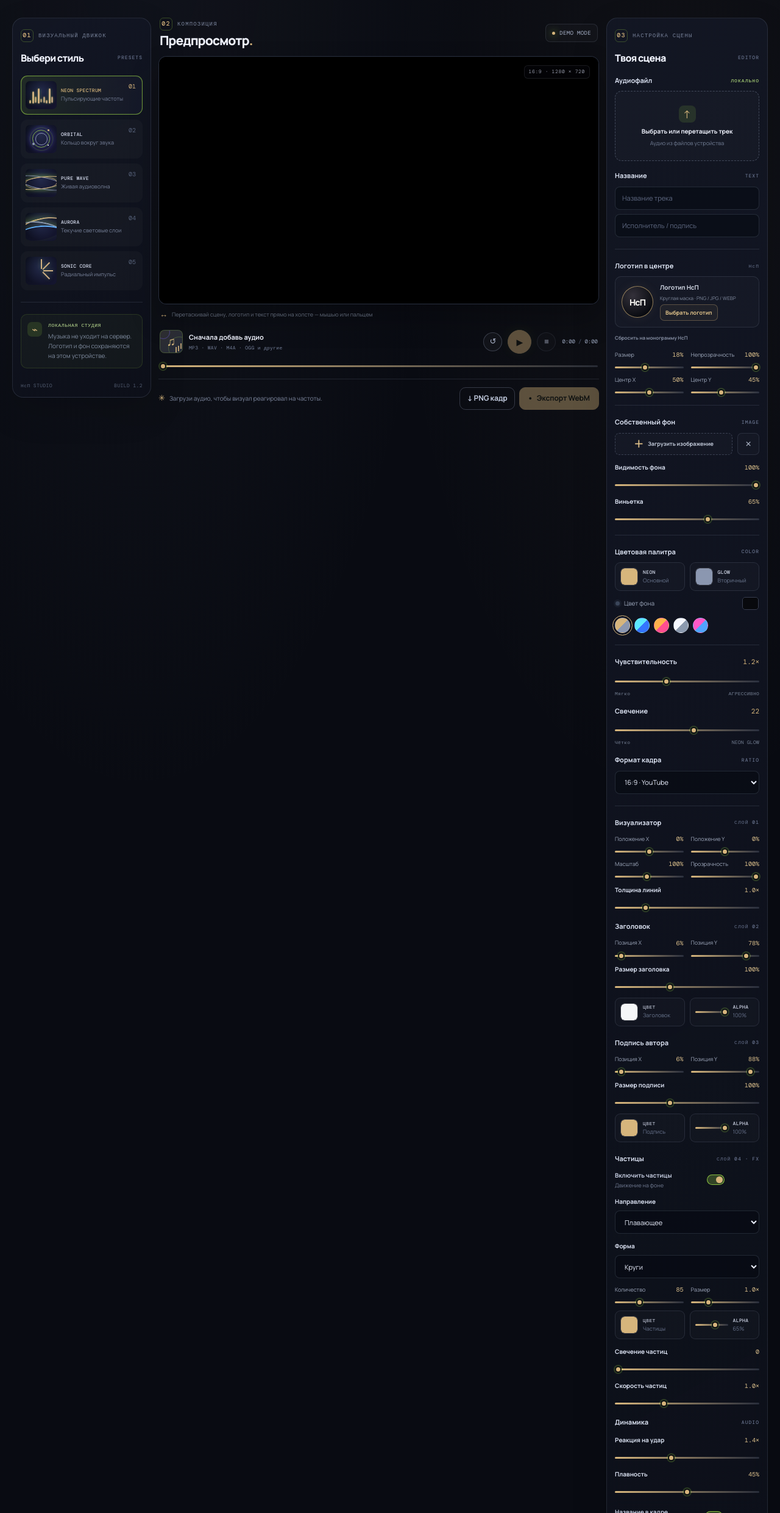
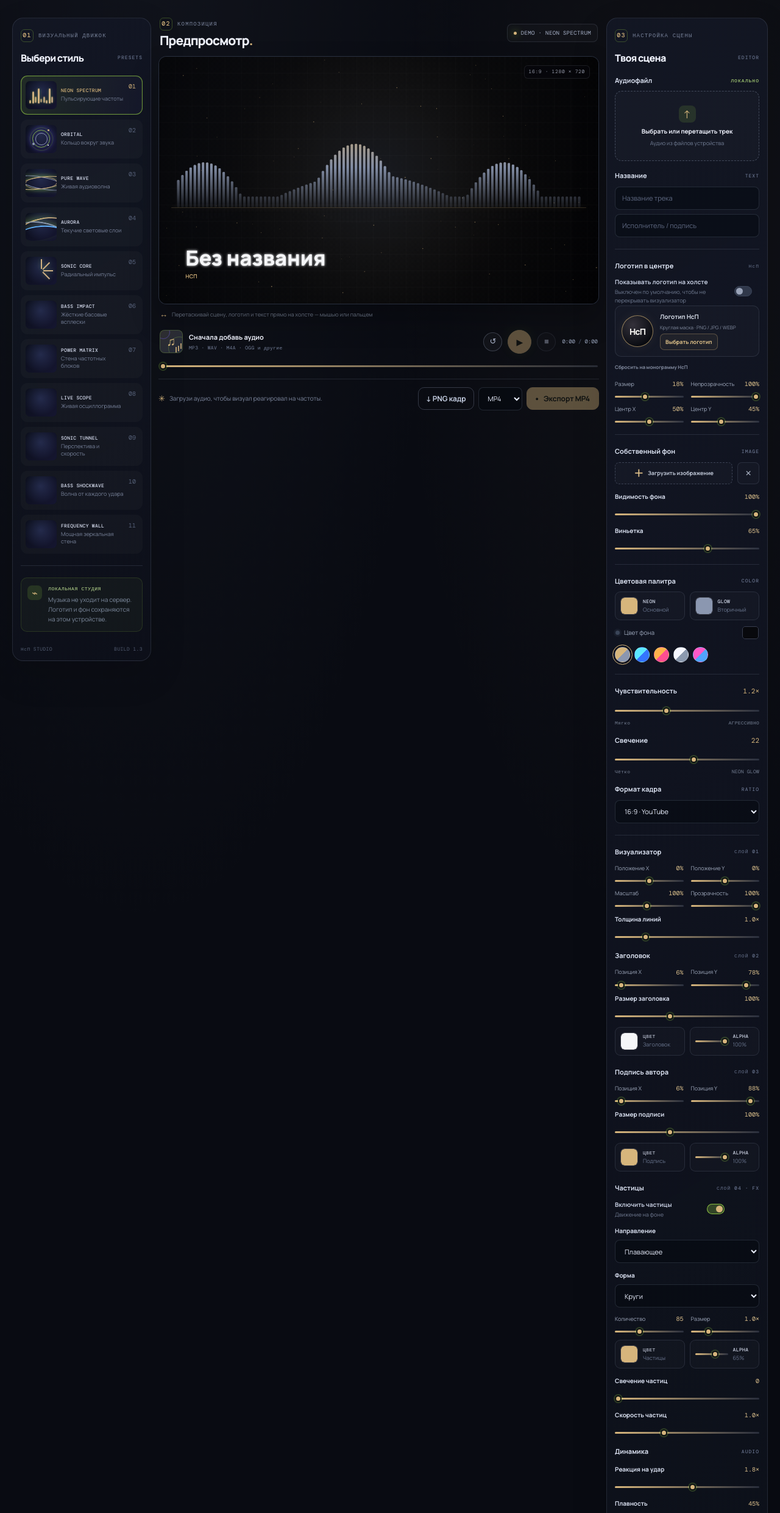
Before and after one commit to Neyro-HcP/-Music, a website: page public/index.html in a window 1280 px wide. Shown: the part 319-2800 px from the top of the page at 61% size. Drawn offline with nearby package versions, Linux system fonts and the light colour scheme; animation ran at ten frames a second.

Commit message:
Expand Visual Lab styles, controls and MP4 export

```diff
--- a/public/index.html
+++ b/public/index.html
@@ -42,30 +42,21 @@
         <div class="panel-kicker"><span>01</span> ВИЗУАЛЬНЫЙ ДВИЖОК</div>
         <div class="section-title-row"><h2>Выбери стиль</h2><span class="micro-label">PRESETS</span></div>
         <div class="preset-list" id="presetList">
-          <button class="preset-card active" type="button" data-style="spectrum">
-            <span class="preset-thumb thumb-spectrum"><i></i><i></i><i></i><i></i><i></i><i></i><i></i><i></i><i></i></span>
-            <span class="preset-info"><b>NEON SPECTRUM</b><small>Пульсирующие частоты</small></span><span class="preset-index">01</span>
-          </button>
-          <button class="preset-card" type="button" data-style="orbit">
-            <span class="preset-thumb thumb-orbit"><i></i><i></i><i></i><i></i><i></i><i></i></span>
-            <span class="preset-info"><b>ORBITAL</b><small>Кольцо вокруг звука</small></span><span class="preset-index">02</span>
-          </button>
-          <button class="preset-card" type="button" data-style="wave">
-            <span class="preset-thumb thumb-wave"><i></i><i></i><i></i></span>
-            <span class="preset-info"><b>PURE WAVE</b><small>Живая аудиоволна</small></span><span class="preset-index">03</span>
-          </button>
-          <button class="preset-card" type="button" data-style="aurora">
-            <span class="preset-thumb thumb-aurora"><i></i><i></i><i></i></span>
-            <span class="preset-info"><b>AURORA</b><small>Текучие световые слои</small></span><span class="preset-index">04</span>
-          </button>
-          <button class="preset-card" type="button" data-style="radial">
-            <span class="preset-thumb thumb-radial"><i></i><i></i><i></i><i></i></span>
-            <span class="preset-info"><b>SONIC CORE</b><small>Радиальный импульс</small></span><span class="preset-index">05</span>
-          </button>
+          <button class="preset-card active" type="button" data-style="spectrum"><span class="preset-thumb thumb-spectrum"><i></i><i></i><i></i><i></i><i></i><i></i><i></i><i></i><i></i></span><span class="preset-info"><b>NEON SPECTRUM</b><small>Пульсирующие частоты</small></span><span class="preset-index">01</span></button>
+          <button class="preset-card" type="button" data-style="orbit"><span class="preset-thumb thumb-orbit"><i></i><i></i><i></i><i></i><i></i><i></i></span><span class="preset-info"><b>ORBITAL</b><small>Кольцо вокруг звука</small></span><span class="preset-index">02</span></button>
+          <button class="preset-card" type="button" data-style="wave"><span class="preset-thumb thumb-wave"><i></i><i></i><i></i></span><span class="preset-info"><b>PURE WAVE</b><small>Живая аудиоволна</small></span><span class="preset-index">03</span></button>
+          <button class="preset-card" type="button" data-style="aurora"><span class="preset-thumb thumb-aurora"><i></i><i></i><i></i></span><span class="preset-info"><b>AURORA</b><small>Текучие световые слои</small></span><span class="preset-index">04</span></button>
+          <button class="preset-card" type="button" data-style="radial"><span class="preset-thumb thumb-radial"><i></i><i></i><i></i><i></i></span><span class="preset-info"><b>SONIC CORE</b><small>Радиальный импульс</small></span><span class="preset-index">05</span></button>
+          <button class="preset-card" type="button" data-style="impact"><span class="preset-thumb thumb-impact"><i></i><i></i><i></i><i></i></span><span class="preset-info"><b>BASS IMPACT</b><small>Жёсткие басовые всплески</small></span><span class="preset-index">06</span></button>
+          <button class="preset-card" type="button" data-style="matrix"><span class="preset-thumb thumb-matrix"><i></i><i></i><i></i><i></i><i></i><i></i><i></i></span><span class="preset-info"><b>POWER MATRIX</b><small>Стена частотных блоков</small></span><span class="preset-index">07</span></button>
+          <button class="preset-card" type="button" data-style="scope"><span class="preset-thumb thumb-scope"><i></i><i></i><i></i></span><span class="preset-info"><b>LIVE SCOPE</b><small>Живая осциллограмма</small></span><span class="preset-index">08</span></button>
+          <button class="preset-card" type="button" data-style="tunnel"><span class="preset-thumb thumb-tunnel"><i></i><i></i><i></i><i></i></span><span class="preset-info"><b>SONIC TUNNEL</b><small>Перспектива и скорость</small></span><span class="preset-index">09</span></button>
+          <button class="preset-card" type="button" data-style="shockwave"><span class="preset-thumb thumb-shockwave"><i></i><i></i><i></i><i></i></span><span class="preset-info"><b>BASS SHOCKWAVE</b><small>Волна от каждого удара</small></span><span class="preset-index">10</span></button>
+          <button class="preset-card" type="button" data-style="bars3d"><span class="preset-thumb thumb-bars3d"><i></i><i></i><i></i><i></i><i></i><i></i><i></i></span><span class="preset-info"><b>FREQUENCY WALL</b><small>Мощная зеркальная стена</small></span><span class="preset-index">11</span></button>
         </div>
         <div class="panel-divider"></div>
         <div class="local-card"><span class="local-icon">⌁</span><div><b>ЛОКАЛЬНАЯ СТУДИЯ</b><p>Музыка не уходит на сервер. Логотип и фон сохраняются на этом устройстве.</p></div></div>
-        <div class="side-foot"><span>НсП STUDIO</span><span>BUILD 1.2</span></div>
+        <div class="side-foot"><span>НсП STUDIO</span><span>BUILD 1.3</span></div>
       </aside>
 
       <section class="preview-column">
@@ -93,7 +84,7 @@
         <div class="seek-row"><input id="seekRange" type="range" min="0" max="1000" value="0" aria-label="Позиция воспроизведения" disabled></div>
         <div class="preview-bottom">
           <div class="preview-hint"><span class="hint-spark">✳</span><span id="previewHint">Загрузи аудио, чтобы визуал реагировал на частоты.</span></div>
-          <div class="preview-actions"><button class="outline-button" id="pngButton" type="button">↓ PNG кадр</button><button class="primary-button" id="exportButton" type="button" disabled><span class="export-icon">●</span> Экспорт WebM</button></div>
+          <div class="preview-actions"><button class="outline-button" id="pngButton" type="button">↓ PNG кадр</button><select id="exportFormatSelect" class="select-field export-format-select" aria-label="Формат видео"><option value="mp4" selected>MP4</option><option value="webm">WebM</option></select><button class="primary-button" id="exportButton" type="button" disabled><span class="export-icon">●</span> Экспорт MP4</button></div>
         </div>
         <div class="export-progress-wrap" id="exportProgressWrap" hidden><div class="export-progress-label"><span id="exportStatus">Идёт запись...</span><span id="exportElapsed">00:00</span></div><div class="export-progress-track"><i id="exportProgress"></i></div><p>Видео записывается в реальном времени. Не закрывай вкладку до завершения трека.</p></div>
       </section>
@@ -116,6 +107,7 @@
         <div class="panel-divider"></div>
         <div class="control-section media-section">
           <div class="control-heading"><span>Логотип в центре</span><span class="micro-label">НсП</span></div>
+          <label class="toggle-row standalone-toggle"><span><b>Показывать логотип на холсте</b><small>Выключен по умолчанию, чтобы не перекрывать визуализатор</small></span><input id="showLogo" type="checkbox"><i></i></label>
           <div class="media-picker-row">
             <div class="logo-preview" id="logoPreview"><span>НсП</span></div>
             <div class="media-picker-copy"><b id="logoFileName">Логотип НсП</b><small>Круглая маска · PNG / JPG / WEBP</small><button class="mini-action" id="logoPickButton" type="button">Выбрать логотип</button></div>
@@ -235,10 +227,24 @@
         </div>
         <div class="control-section">
           <div class="control-heading"><span>Динамика</span><span class="micro-label">AUDIO</span></div>
-          <div class="control-heading compact-heading"><label for="beatResponseRange">Реакция на удар</label><output id="beatResponseOutput">1.4×</output></div>
-          <input id="beatResponseRange" class="range-input" type="range" min="0.4" max="3" step="0.1" value="1.4">
+          <div class="control-heading compact-heading"><label for="beatResponseRange">Реакция на удар</label><output id="beatResponseOutput">1.8×</output></div>
+          <input id="beatResponseRange" class="range-input" type="range" min="0.4" max="3" step="0.1" value="1.8">
           <div class="control-heading compact-heading"><label for="smoothingRange">Плавность</label><output id="smoothingOutput">45%</output></div>
           <input id="smoothingRange" class="range-input" type="range" min="0" max="90" step="5" value="45">
+        </div>
+        <div class="control-section impact-settings">
+          <div class="control-heading"><span>Камера и ударные эффекты</span><span class="micro-label">IMPACT FX</span></div>
+          <label class="toggle-row standalone-toggle"><span><b>Дёргать камеру</b><small>Реакция на бас и ударные биты</small></span><input id="cameraShakeEnabled" type="checkbox"><i></i></label>
+          <div class="control-heading compact-heading"><label for="cameraShakeModeSelect">Источник тряски</label></div>
+          <select id="cameraShakeModeSelect" class="select-field"><option value="beat">Биты</option><option value="bass">Бас</option><option value="both" selected>Биты + бас</option></select>
+          <div class="control-heading compact-heading"><label for="cameraShakeRange">Сила тряски</label><output id="cameraShakeOutput">12 px</output></div>
+          <input id="cameraShakeRange" class="range-input" type="range" min="0" max="24" step="1" value="12">
+          <div class="control-heading compact-heading"><label for="visualizerPulseRange">Пульсация визуализатора</label><output id="visualizerPulseOutput">35%</output></div>
+          <input id="visualizerPulseRange" class="range-input" type="range" min="0" max="100" step="1" value="35">
+          <div class="control-heading compact-heading"><label for="particlePulseRange">Пульсация частиц</label><output id="particlePulseOutput">30%</output></div>
+          <input id="particlePulseRange" class="range-input" type="range" min="0" max="100" step="1" value="30">
+          <div class="control-heading compact-heading"><label for="vignettePulseRange">Пульсация виньетки</label><output id="vignettePulseOutput">28%</output></div>
+          <input id="vignettePulseRange" class="range-input" type="range" min="0" max="100" step="1" value="28">
         </div>
         <div class="toggle-list">
           <label class="toggle-row"><span><b>Название в кадре</b><small>Трек и исполнитель</small></span><input id="showTitle" type="checkbox" checked><i></i></label>
@@ -252,7 +258,7 @@
     <section class="bottom-strip">
       <div class="bottom-feature"><span>01</span><div><b>СОЗДАВАЙ БЕЗ ОГРАНИЧЕНИЙ</b><small>Стили, палитры, типографика и формат кадра.</small></div></div>
       <div class="bottom-feature"><span>02</span><div><b>ЗВУК ОСТАЁТСЯ ТВОИМ</b><small>Аудио обрабатывается локально, без загрузки на сервер.</small></div></div>
-      <div class="bottom-feature"><span>03</span><div><b>СРАЗУ В ВИДЕО</b><small>Экспорт WebM в браузере и PNG-кадр обложки.</small></div></div>
+      <div class="bottom-feature"><span>03</span><div><b>СРАЗУ В ВИДЕО</b><small>Экспорт MP4 / WebM в браузере и PNG-кадр обложки.</small></div></div>
     </section>
     <footer class="footer"><span><b>НсП</b> <i>•</i> VISUAL LAB</span><span>СДЕЛАНО НсП <b>↗</b></span></footer>
   </main>
```
